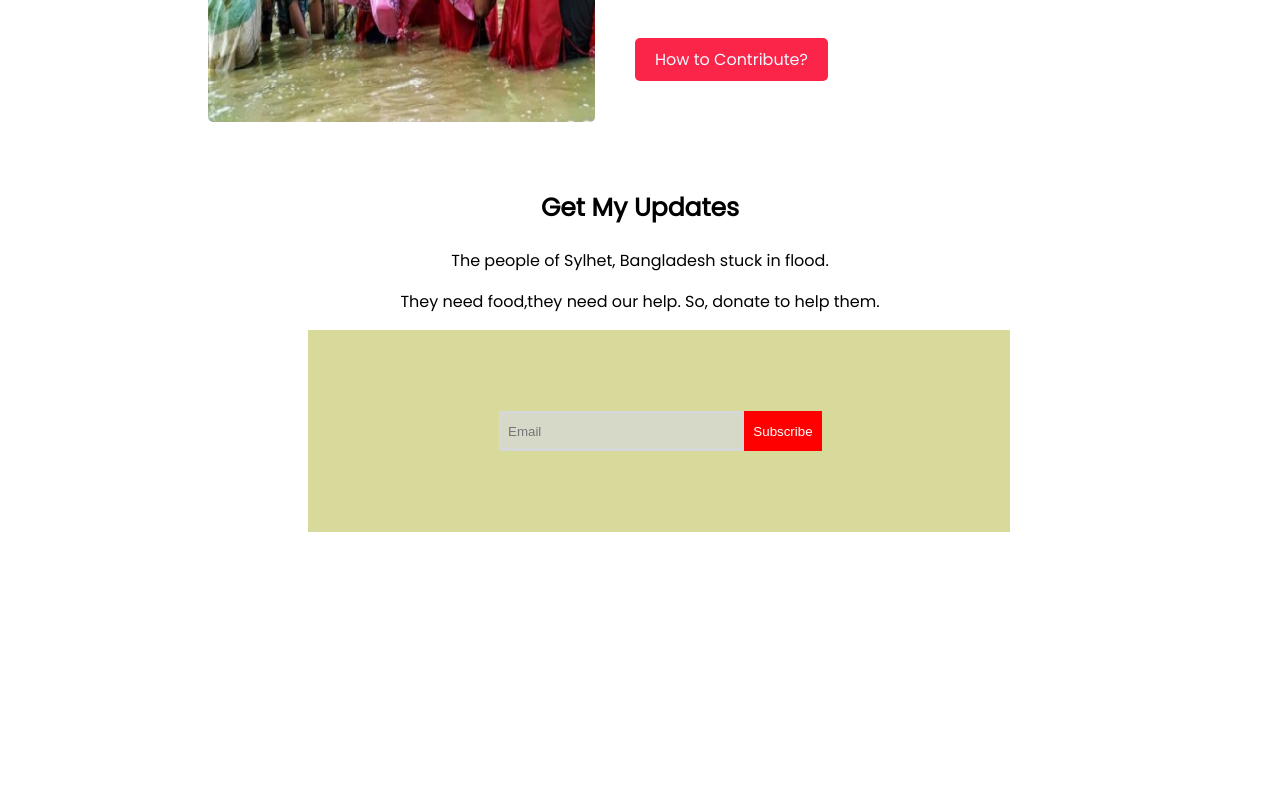
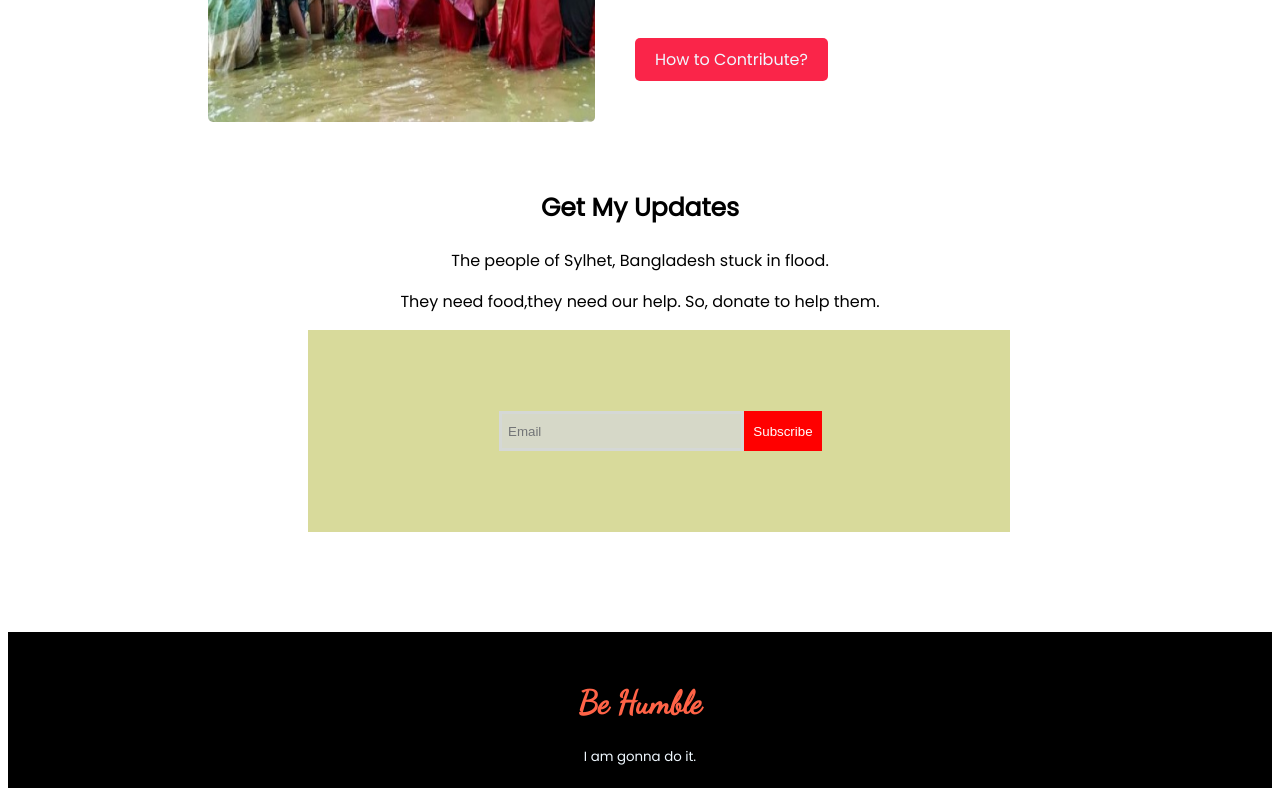
Before and after one commit to mdeirfan/first-assignment-repo, a plain HTML site: page index.html in a window 1280 px wide. Shown: the part 2666-3462 px from the top of the page. Before the commit the page ends 3298 px from the top, so only its background shows below. Drawn offline with Linux system fonts and the light colour scheme.

Commit message:
final-added

```diff
--- a/index.html
+++ b/index.html
@@ -9,6 +9,10 @@
     <link rel="preconnect" href="https://fonts.googleapis.com">
     <link rel="preconnect" href="https://fonts.gstatic.com" crossorigin>
     <link href="https://fonts.googleapis.com/css2?family=Poppins&display=swap" rel="stylesheet">
+
+    <link rel="preconnect" href="https://fonts.googleapis.com">
+    <link rel="preconnect" href="https://fonts.gstatic.com" crossorigin>
+    <link href="https://fonts.googleapis.com/css2?family=Dancing+Script&family=Poppins&display=swap" rel="stylesheet">
     <link rel="stylesheet" href="style.css">
 </head>
 
@@ -144,6 +148,14 @@
     </section>
 
 
+
+
+
 </body>
+<footer class="first-footer">
+    <h1 class="foot-1">Be Humble</h1>
+    <small class="foot-2">I am gonna do it.</small>
+
+</footer>
 
 </html>
--- a/style.css
+++ b/style.css
@@ -241,3 +241,22 @@ body {
     margin-bottom: 80px;
     color: white;
 }
+
+.first-footer {
+    text-align: center;
+    background-color: black;
+    padding-top: 30px;
+    padding-bottom: 20px;
+
+}
+
+.foot-1 {
+    font-family: 'Dancing Script', cursive;
+    color: tomato;
+
+}
+
+.foot-2 {
+    color: aliceblue;
+
+}
```
